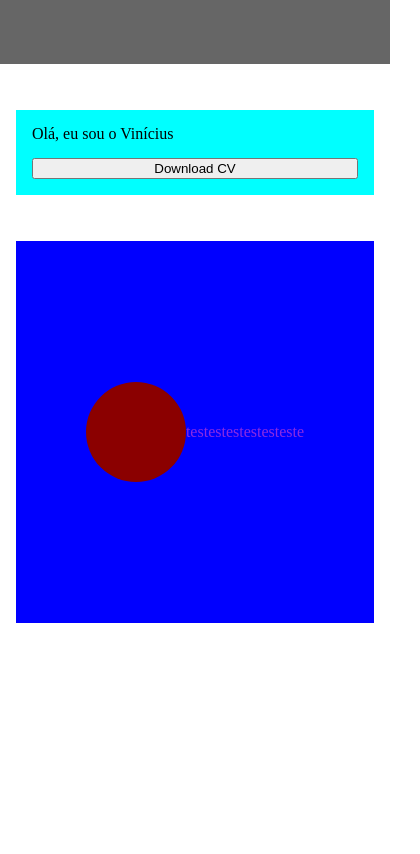
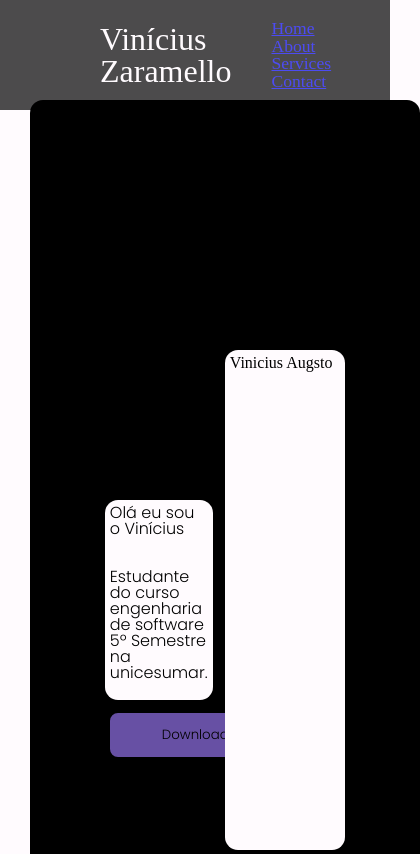
Before and after one commit to Oiachuva5/AepProgramWeb, a website: page Portifolio/index.html in a window 390 px wide. Shown: the top 854 px of the page, 420 px wide, since content can reach past the window. Drawn offline with Linux system fonts and the light colour scheme.

Commit message:
Atualização 18.06
Add:
Box para baixar cv
Box para a foto

Falta:
Forms
Técnologias
Atualizar estilo do site

Plus:
Tornar o site 100% responsivo
Criar animações dos botões com javascript

Aplicar seguinte animação para os botões:
https://www.brasilcode.com.br/35-botoes-css-com-animacao/  -- Botão 30
https://developer.mozilla.org/pt-BR/docs/Web/CSS/CSS_animations/Using_CSS_animations
Ideia inicial:
https://developer.mozilla.org/en-US/docs/Learn/CSS/Howto/Make_box_transparent

```diff
--- a/Portifolio/index.html
+++ b/Portifolio/index.html
@@ -1,6 +1,49 @@
 <!DOCTYPE html>
 <html lang="en">
   <head>
+    <meta charset="UTF-8" />
+    <meta http-equiv="X-UA-Compatible" content="IE=edge" />
+    <meta name="viewport" content="width=device-width, initial-scale=1.0" />
+    <link rel="stylesheet" href="stylecss/reset.css" />
+    <link rel="stylesheet" href="stylecss/styleSheet.css" />
+    <title>Document</title>
+  </head>
+
+  <body>
+    <header>
+      <h2 class="logo">Vinícius Zaramello</h2>
+      <nav class="navigation">
+        <a href="#">Home</a>
+        <a href="#">About</a>
+        <a href="#">Services</a>
+        <a href="#">Contact</a>
+
+      </nav>
+    </header>
+  </body>
+  <div class="maincenter">
+
+    <div class="firstInfoBox">
+      <p class="defaultFont">Olá eu sou o Vinícius</p>
+      <br>
+      <br>
+      <p class="defaultFont"> Estudante do curso engenharia de software 5º Semestre na unicesumar.</p>
+      <br>
+      <br>
+      <input class="buttonStyle "type="button" value="Download CV">
+    </div>
+    <div class="seccondInfoBox">
+      <p>
+        Vinicius Augsto
+      </p>
+    </div>
+  </div>
+
+
+</html>
+
+
+  <!-- <head>
     <meta charset="UTF-8" />
     <meta http-equiv="X-UA-Compatible" content="IE=edge" />
     <meta name="viewport" content="width=device-width, initial-scale=1.0" />
@@ -27,5 +70,4 @@
       </section>
     </main>
     <footer></footer>
-  </body>
-</html>
+  </body> -->
--- a/Portifolio/stylecss/styleSheet.css
+++ b/Portifolio/stylecss/styleSheet.css
@@ -1,4 +1,112 @@
-header {
+@import url('https://fonts.googleapis.com/css2?family=Poppins:wght@100;300&display=swap');
+
+* {
+  margin: 0;
+  padding: 0;
+  box-sizing: border-box;
+  font-family: 'Poppins', sans-serif;
+}
+
+body{
+  background-color: #FFFBFE;
+}
+
+header{
+  background: #000;
+  opacity: .7;
+  position: fixed;
+  top: 0;
+  left: 0;
+  width: 100%;
+  padding: 20px 100px;
+
+  display: flex;
+  justify-content: space-between;
+  align-items: center;
+  z-index: 99;
+
+}
+
+.maincenter{
+  background: #000;
+
+  position: static;
+  justify-content: center;
+  align-items: center;
+  border-radius: 13px;
+
+  margin: 100px 30px;
+  padding: 75px 75px;
+
+  width: 100%;
+  height: 1000px;
+
+  display: flex;
+  gap: 12px;
+}
+
+.firstInfoBox{
+  align-items: center;
+  background: #FFFBFE;
+  border-radius: 13px;
+  padding: 2%;
+  box-sizing: 640px;
+  width: 45%;
+  height: 200px;
+
+}
+
+.seccondInfoBox{
+  align-items: center;
+  background: #FFFBFE;
+  border-radius: 13px;
+  padding: 2%;
+
+  width: 500px;
+  height: 500px;
+
+}
+
+.defaultFont{
+  color:#000;
+  margin: 0;
+  padding: 0;
+  box-sizing: border-box;
+  font-family: 'Poppins', sans-serif;
+
+}
+
+.buttonStyle{
+
+  padding: 10px 50px;
+  margin-bottom: 20px;
+  border: 2px solid #6750A4;
+  border-radius: 8px;
+  background-color: #6750A4;
+
+}
+
+
+.logo{
+  font-size: 2em;
+  color: #FFFBFE;
+  user-select: none;
+}
+
+.navigation{
+  position: relative;
+  font-size: 1.1em;
+  color: #FFFBFE;
+  text-decoration: none;
+  font-weight: 500;
+  margin-left: 40px;
+}
+
+
+
+
+
+/* header {
   background-color: #666;
 
   height: 64px;
@@ -69,3 +177,4 @@ main {
   flex-basis: 100%;
   width: 0;
 }
+ */
```
Also changed, not shown: 1 other file.
